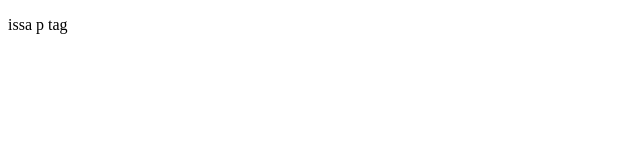
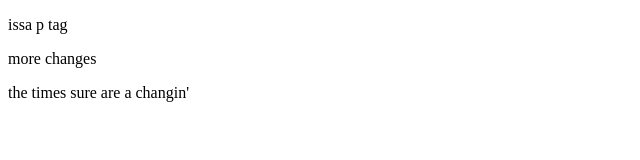
Before and after one commit to quinndecker/basic_repo, a plain HTML site: page index.html in a window 1280 px wide. Shown: the whole page, without its empty margins (0-640 px from the left). Drawn offline with Linux system fonts and the light colour scheme.

Commit message:
added more p tags

```diff
--- a/index.html
+++ b/index.html
@@ -7,6 +7,8 @@
 </head>
 <body>
     <p>issa p tag</p>
+    <p>more changes</p>
+    <p>the times sure are a changin'</p>
 
 </body>
 </html>
```
